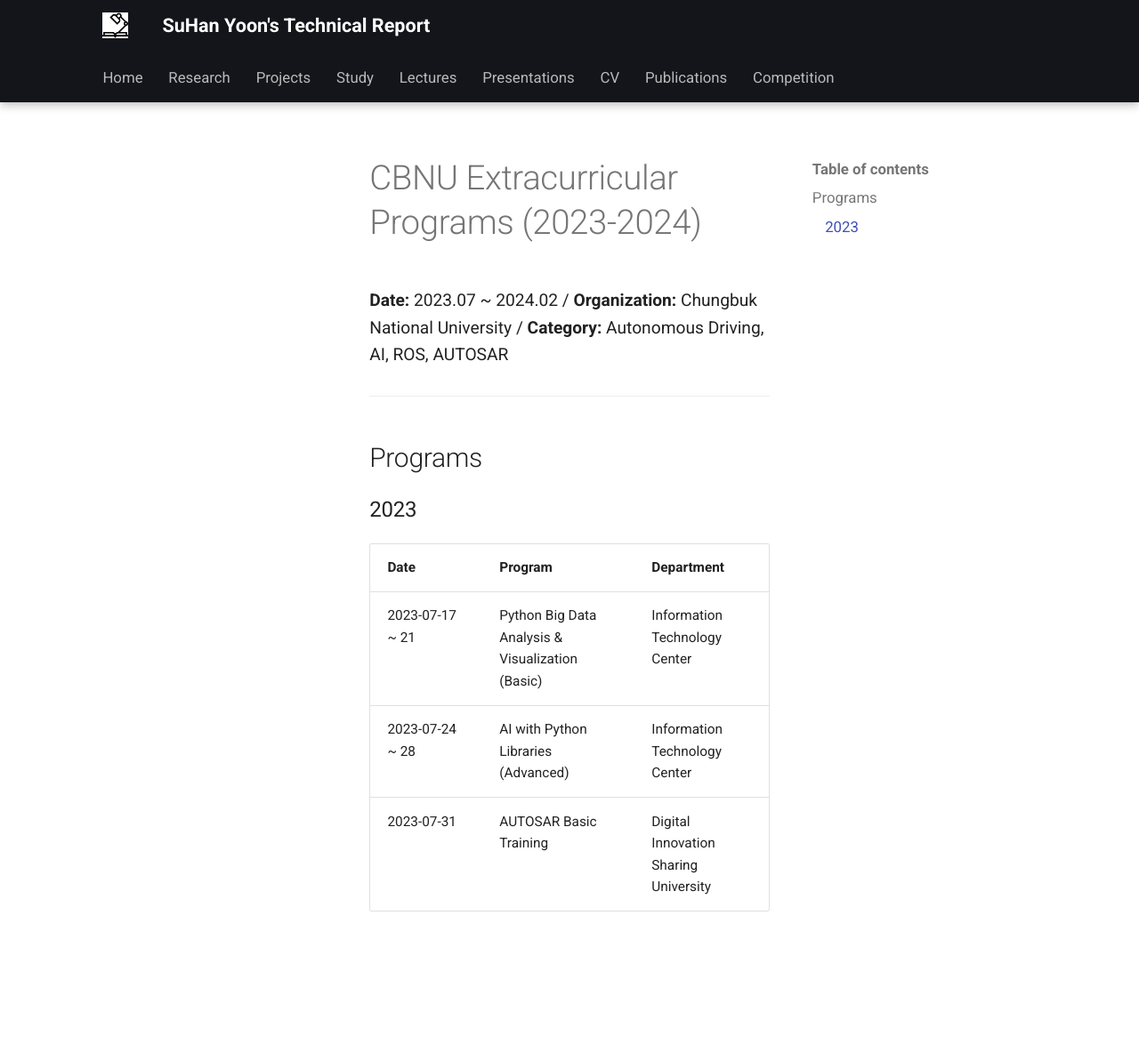
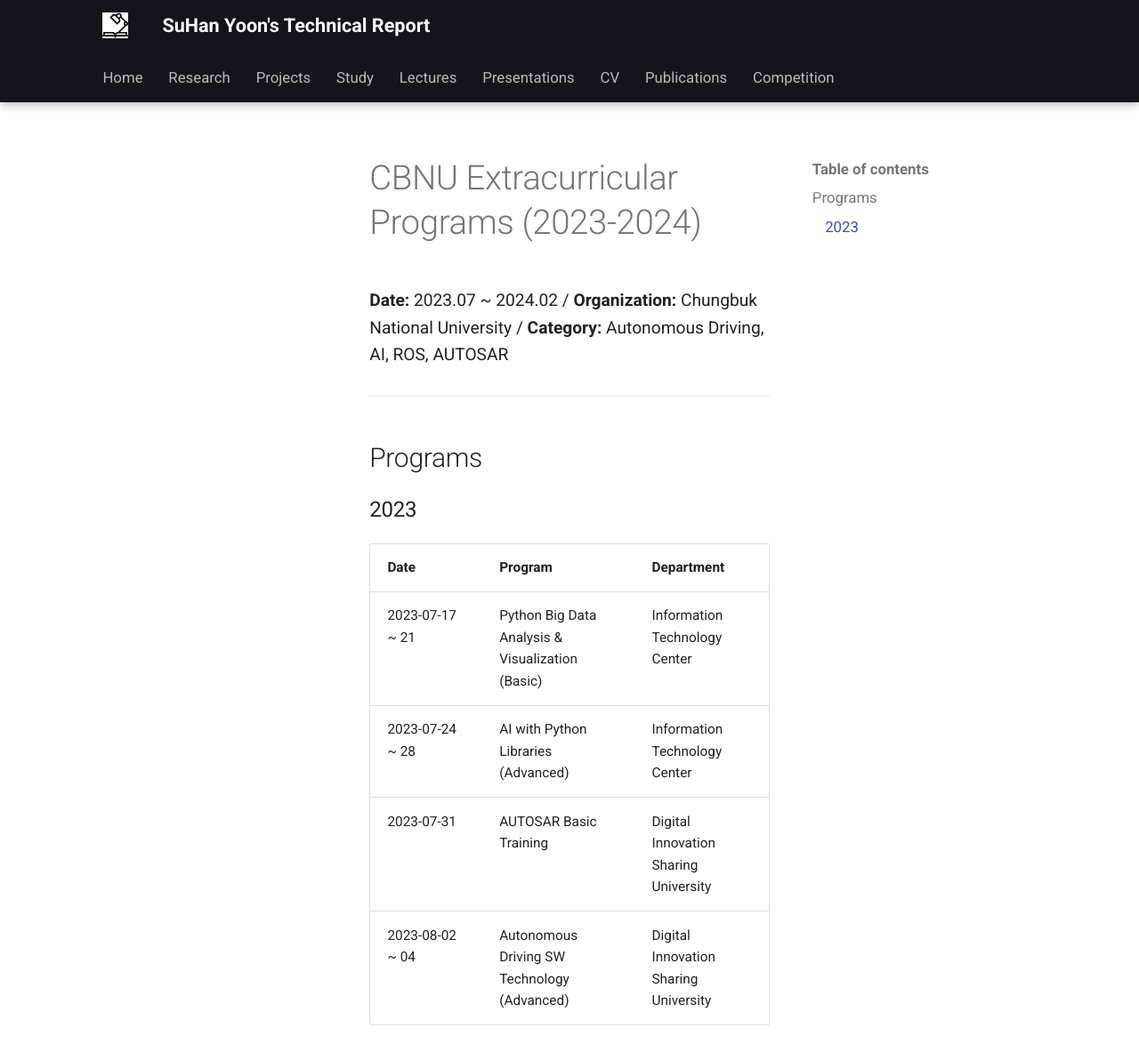
Before and after one commit to YSH-research/YSH-research.github.io, an MkDocs documentation site: the page built from docs/Lectures/2023-2024-CBNU-Extracurricular-Programs.md, in a window 1280 px wide and 1202 px high. Shown: the top 1192 px of the window at 89% size. Built offline with MkDocs 1.6.1 and Material for MkDocs 9.7.7, drawn with Linux system fonts in a browser that asks for light colours.

Commit message:
Add Autonomous Driving SW Technology (Advanced) program

```diff
--- a/docs/Lectures/2023-2024-CBNU-Extracurricular-Programs.md
+++ b/docs/Lectures/2023-2024-CBNU-Extracurricular-Programs.md
@@ -15,3 +15,4 @@
 | 2023-07-17 ~ 21 | Python Big Data Analysis & Visualization (Basic) | Information Technology Center |
 | 2023-07-24 ~ 28 | AI with Python Libraries (Advanced) | Information Technology Center |
 | 2023-07-31 | AUTOSAR Basic Training | Digital Innovation Sharing University |
+| 2023-08-02 ~ 04 | Autonomous Driving SW Technology (Advanced) | Digital Innovation Sharing University |
```
